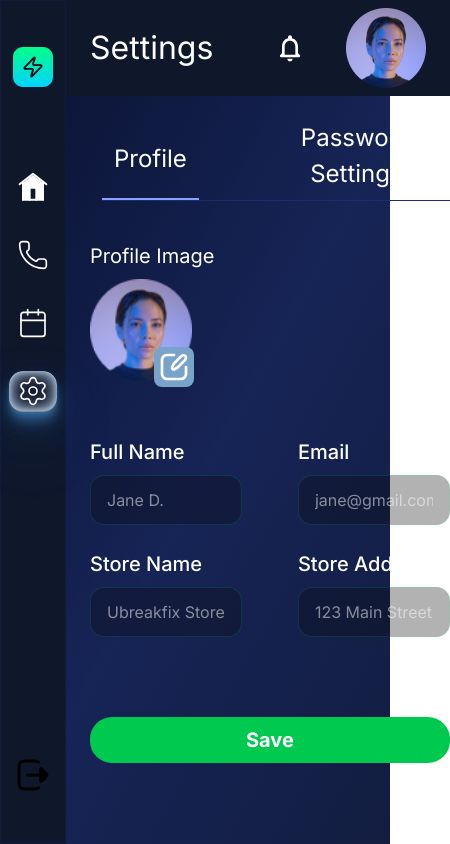
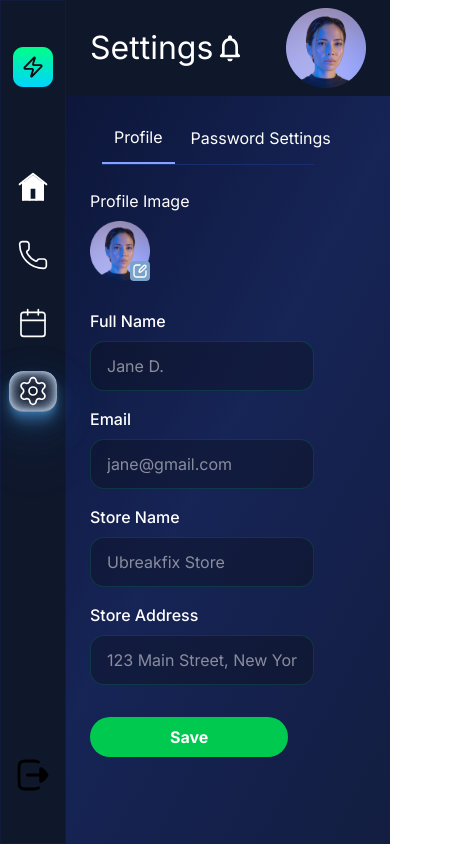
Before and after one commit to moumitaseemaa/fix-genius, a React (Vite) app: page /settings/profile in a window 390 px wide. Shown: the whole page, 450 px wide, since content can reach past the window. Built offline with nearby package versions, Linux system fonts and the light colour scheme; the HTML template or start-up script is replaced by a standard one.

Commit message:
Editprofile done

```diff
--- a/src/assets/icons/profile/EditIcon.jsx
+++ b/src/assets/icons/profile/EditIcon.jsx
@@ -1,9 +1,10 @@
 
-const EditIcon = () => {
+const EditIcon = ({width="40",height="40",className}) => {
   return (
     <svg
-      width={40}
-      height={40}
+      width={width}
+      height={height}
+      className={className}
       viewBox="0 0 40 40"
       fill="none"
       xmlns="http://www.w3.org/2000/svg"
--- a/src/components/Sidebar.jsx
+++ b/src/components/Sidebar.jsx
@@ -24,7 +24,7 @@ const Sidebar = () => {
               <span className=" text-white h-8 w-8 flex items-center justify-center ">
                 {item.icon}
               </span>
-              <span className=" font-inter whitespace-nowrap font-medium text-base leading-[150%] text-white hidden sm:block">
+              <span className=" font-inter whitespace-nowrap font-medium text-base leading-[150%] text-white hidden md:block">
                 {item.text}
               </span>
             </Link>
@@ -33,7 +33,7 @@ const Sidebar = () => {
       </ul>
       <button className="flex items-center gap-4 ml-4 mt-auto cursor-pointer">
         <LogoutIcon />
-        <span className="font-medium text-base leading-[150%] text-[#FF1100] hidden sm:block">
+        <span className="font-medium text-base leading-[150%] text-[#FF1100] hidden md:block">
           Log Out
         </span>
       </button>
--- a/src/pages/EdittProfilePage.jsx
+++ b/src/pages/EdittProfilePage.jsx
@@ -5,33 +5,33 @@ import { profileForm } from "@/datas/profileForm";
 const EdittProfilePage = () => {
 
   return (
-    <div className="pt-6 sm:max-w-250 w-full">
-      <div className="font-inter font-normal text-2xl leading-9 text-white flex gap-x-16 ml-3 border-b border-borderBottom pb-2">
+    <div className="md:pt-6 pt-4 md:max-w-250 max-w-[80%] pr-4 xl:pr-0">
+      <div className="font-inter font-normal md:text-2xl text-base leading-9 text-white flex gap-x-4 sm:gap-x-16  ml-3 border-b border-borderBottom pb-2">
         <button className={"border-b-2 -mb-2 px-3 border-b-[#87A2FF]"}>
           Profile
         </button>
-        <button>Password Settings</button>
+        <button className="whitespace-nowrap mt-2 sm:mt-0" >Password Settings</button>
       </div>
 
-      <div className="mt-10">
-        <h3 className="font-inter font-normal text-[20px] leading-[150%] text-white mb-2">
+      <div className="sm:mt-10 mt-6" >
+        <h3 className="font-inter font-normal text-base sm:text-xl leading-[150%] text-white mb-2">
           Profile Image
         </h3>
 
         <div className="flex relative ">
-          <div className="size-25.5">
+          <div className="md:size-25.5 size-15">
             <img src={profileImage} alt="profileImage" className="w-full" />
           </div>
-          <div className="absolute top-17 left-16">
-            <EditIcon />
+          <div className="absolute md:top-17 md:left-16 top-10 left-10">
+            <EditIcon  className="w-5 h-5 md:w-10 md:h-10"/>
           </div>
         </div>
 
         {/* ===================== profile form ===================== */}
-        <div className="grid grid-cols-2 gap-y-6 gap-x-14 mt-14">
+        <div className="grid grid-cols-1 sm:grid-cols-2 md:gap-y-6 gap-y-4  gap-x-14 md:mt-14 mt-7 w-auto">
           {profileForm.map((field, index) => (
             <div key={index} className="flex flex-col gap-2">
-              <label className="font-inter font-medium text-[20px] leading-[150%] text-white">
+              <label className="font-inter font-medium sm:text-xl text-base leading-[150%] text-white">
                 {field.label}
               </label>
 
@@ -47,8 +47,8 @@ const EdittProfilePage = () => {
         </div>
              {/* ===================== profile button ===================== */}
 
-        <div className="mt-20 flex items-center justify-center cursor-pointer">
-          <button className="py-2 px-39 bg-[#00C950] font-inter font-bold text-[20px] leading-[150%] text-white rounded-3xl">
+        <div className="lg:mt-20 mt-8 mb-8  flex sm:items-center sm:justify-center justify-start  cursor-pointer">
+          <button className="py-2 lg:px-39 px-20  bg-[#00C950] font-inter font-bold sm:text-xl text-base leading-[150%] text-white rounded-3xl">
             Save
           </button>
         </div>
--- a/src/pages/SettingsPage.jsx
+++ b/src/pages/SettingsPage.jsx
@@ -27,7 +27,7 @@ const SettingsPage = () => {
 
   return (
     <>
-      <div className="pt-6 md:max-w-137.5 w-full pr-4 sm:pr-0">
+      <div className="pt-6 md:max-w-137.5 w-full pr-4 md:pr-0">
         <div className="font-inter font-normal sm:text-2xl text-base leading-9 text-white flex gap-x-4 sm:gap-x-16 ml-3">
           <button>Profile</button>
           <button>Password Settings</button>
@@ -37,7 +37,7 @@ const SettingsPage = () => {
             Profile Image
           </h3>
           <div className="flex sm:gap-x-2 gap-x-1">
-            <div className="size-25.5">
+            <div className="md:size-25.5 size-15">
               <img src={profileImage} alt="profileImage" className="w-full" />
             </div>
             <div className="mb-2 place-self-end">
```
